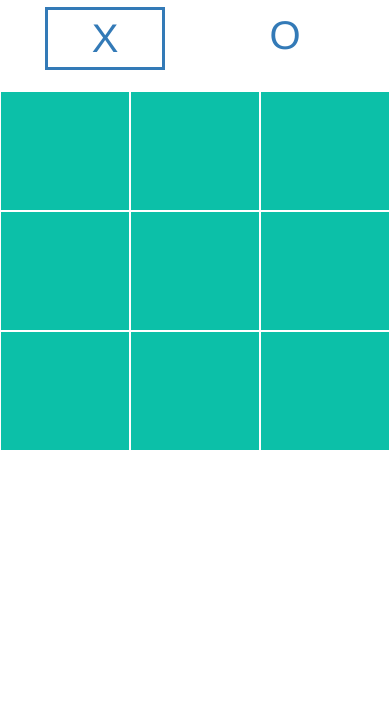
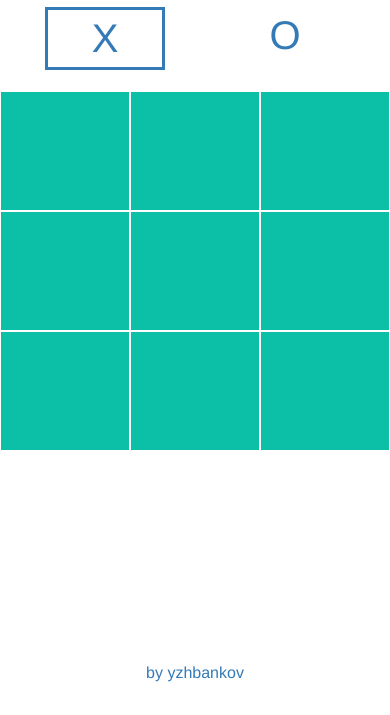
Before and after one commit to yzhbankov/tic-tac-toe-game, a plain HTML site: page index.html in a window 390 px wide. Shown: the part 129-844 px from the top of the page. Drawn offline with nearby package versions, Linux system fonts and the light colour scheme.

Commit message:
add footer

```diff
--- a/css/style.css
+++ b/css/style.css
@@ -36,6 +36,14 @@
     margin-top: 5%;
     font-size: 200px;
     text-align: center;
+}
+
+.footer{
+    position: absolute;
+    bottom: 30px;
+    width: 100%;
+    text-align: center;
+    font-size: small;
 }
 
 @media screen and (max-width: 740px) {
@@ -79,4 +87,12 @@
         font-size: 80px;
         text-align: center;
     }
+
+    .footer{
+        position: absolute;
+        bottom: 30px;
+        width: 100%;
+        text-align: center;
+        font-size: medium;
+    }
 }
--- a/index.html
+++ b/index.html
@@ -50,9 +50,8 @@
         </div>
     </div>
 </div>
-
 <div class="result"></div>
-
+<div class="footer"><a href="https://yzhbankov.github.io/portfolio">by yzhbankov</a></div>
 <script src="app.js"></script>
 </body>
 </html>
```
